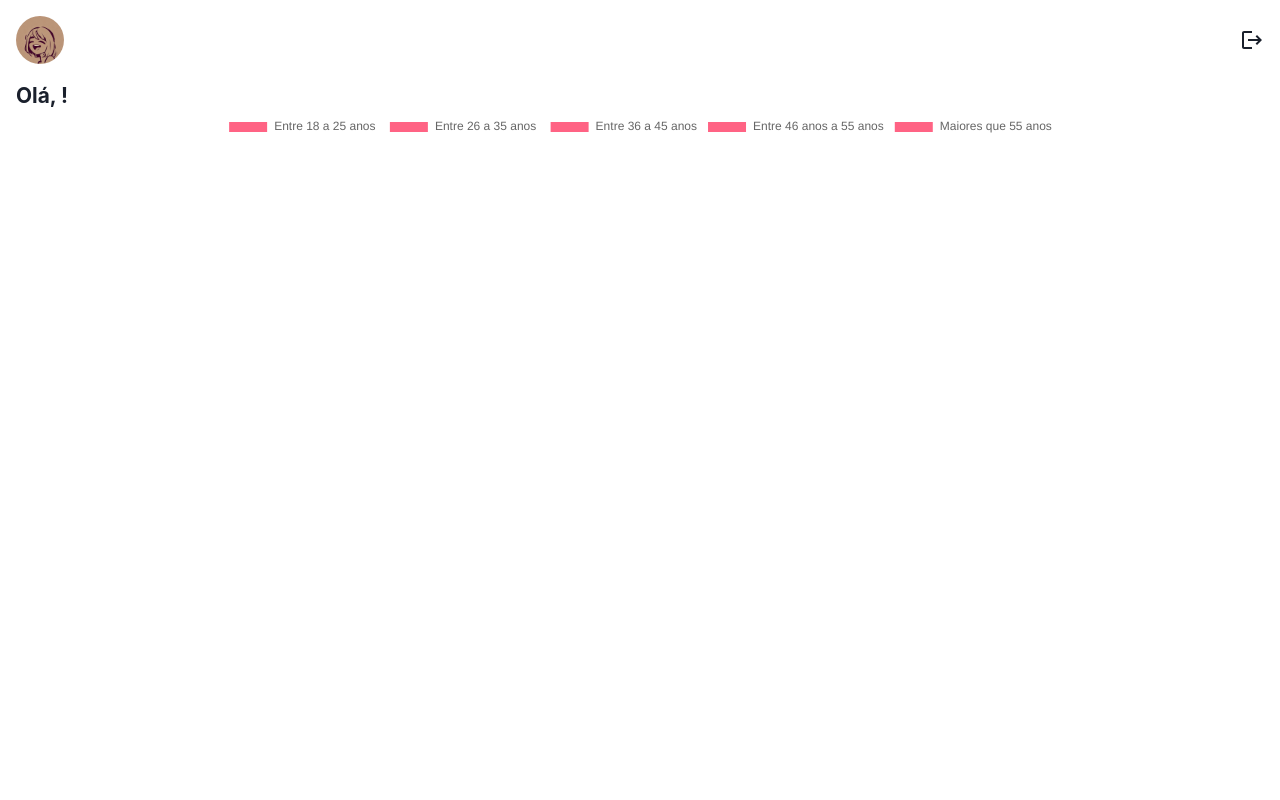
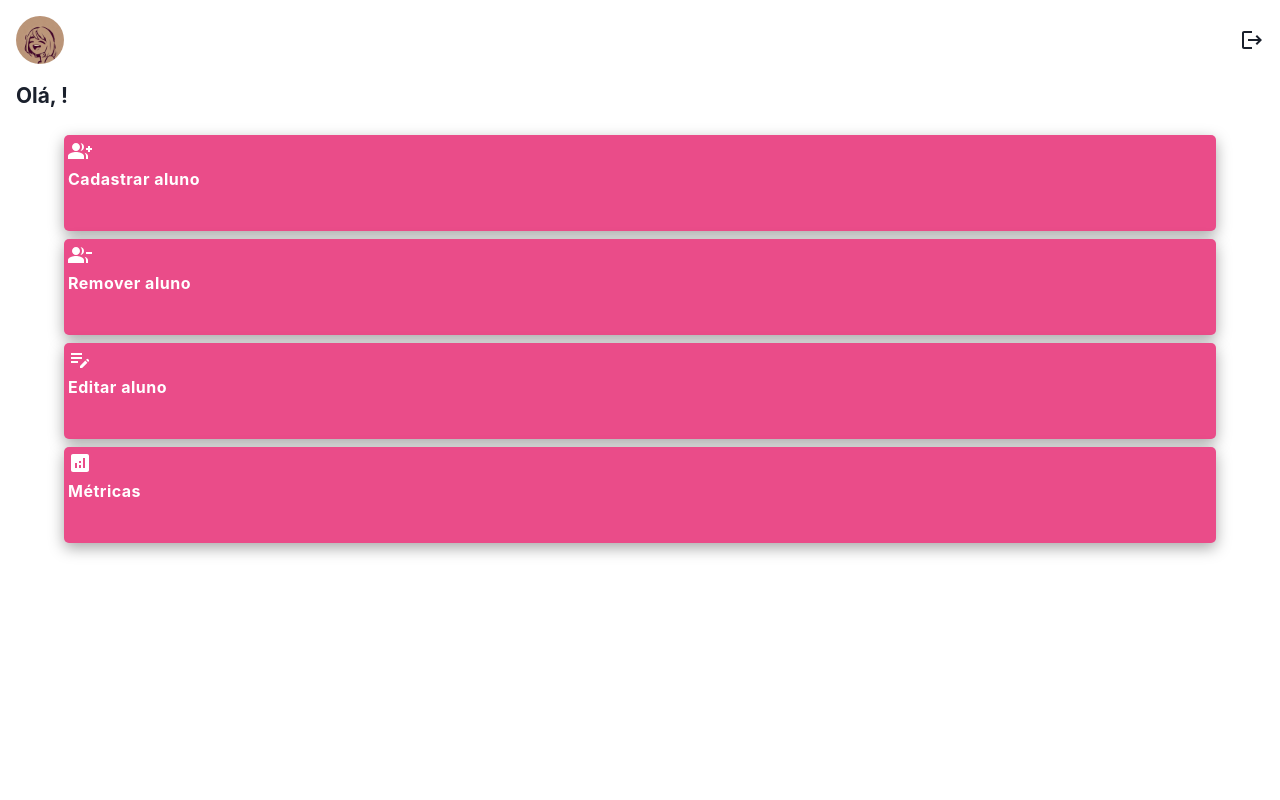
Before and after one commit to carlinaceo28/fullstack-test, a React (Vite) app in the folder client/: page /home/1 in a window 1280 px wide. Shown: the top 800 px of the page. Built offline with nearby package versions, Linux system fonts and the light colour scheme; no server answers.

Commit message:
correcao do layout da home, criacao de page especifica para o Chart

```diff
--- a/client/src/App.tsx
+++ b/client/src/App.tsx
@@ -9,6 +9,7 @@ import Home from "./pages/home/Home";
 import CadastrarAluno from "./pages/cadastrarAluno/CadastrarAluno";
 import RemoverAluno from "./pages/removerAluno/RemoverAluno";
 import EditarAluno from "./pages/editarAluno/EditarAluno";
+import Metricas from "./pages/metricas/Metricas";
 
 function App() {
   return (
@@ -22,6 +23,8 @@ function App() {
             <Route path="/cadastrarAluno/:_id" element={<CadastrarAluno />} />
             <Route path="/removerAluno/:_id" element={<RemoverAluno />} />
             <Route path="/editarAluno/:_id" element={<EditarAluno />} />
+            <Route path="/minhasMetricas/:_id" element={<Metricas />} />
+
             <Route path="*" element={<h1>Nada</h1>} />
           </Routes>
         </BrowserRouter>
--- a/client/src/components/chart/Chart.tsx
+++ b/client/src/components/chart/Chart.tsx
@@ -4,45 +4,10 @@ import { Doughnut } from "react-chartjs-2";
 import axios from "axios";
 ChartJS.register(ArcElement, Tooltip, Legend);
 interface IAlunoData {
-  faixa: string;
-  quantidade: number;
-  porcentagem: number;
+  alunos: { faixa: string; quantidade: number; porcentagem: number }[];
 }
-const Chart = () => {
-  const [alunos, setAlunos] = useState<IAlunoData[]>([]);
 
-  useEffect(() => {
-    const getFilteredData = () => {
-      new Promise((resolve, reject) => {
-        resolve(localStorage.getItem("userData"));
-      })
-        .then(async (response: any) => {
-          const parsedInfoFromStorage = JSON.parse(response);
-
-          await axios
-            .get("http://localhost:5000/alunosFiltrados", {
-              headers: {
-                Authorization: "Bearer " + parsedInfoFromStorage?.token,
-              },
-            })
-            .then((res) => {
-              setAlunos(res?.data);
-            })
-            .catch((error) => {
-              console.error(
-                "Erro ao buscar alunos filtrados",
-                error?.response?.message
-              );
-            });
-        })
-        .catch((error) => {
-          console.error("error", error);
-        });
-    };
-
-    getFilteredData();
-  }, []);
-
+const Chart = ({ alunos }: IAlunoData) => {
   const data = {
     labels: [
       "Entre 18 a 25 anos ",
--- a/client/src/components/homeBoxs/HomeBoxsComponent.tsx
+++ b/client/src/components/homeBoxs/HomeBoxsComponent.tsx
@@ -4,7 +4,7 @@ import {
   MdGroupAdd,
   MdGroupRemove,
   MdOutlineEditNote,
-  MdOutlineManageAccounts,
+  MdAnalytics,
 } from "react-icons/md";
 import { useNavigate, useParams } from "react-router-dom";
 
@@ -42,7 +42,7 @@ const HomeBoxsComponent = () => {
             />
           )}
           {info.id == 4 && (
-            <MdOutlineManageAccounts
+            <MdAnalytics
               className={styles.homeBoxsComponentIcon}
               size={32}
               color={"#ffffff"}
--- a/client/src/components/homeBoxs/homeBox.module.scss
+++ b/client/src/components/homeBoxs/homeBox.module.scss
@@ -9,20 +9,16 @@
 }
 
 .homeBoxsComponentBox {
-  width: 96px;
+  width: 90%;
   height: 96px;
   background-color: #ea4c89;
   border-radius: 5px;
-  flex-basis: 48%;
   box-shadow: rgba(0, 0, 0, 0.35) 0px 5px 15px;
-  position: relative;
 }
 
 .homeBoxsComponentP {
   color: #ffffff;
   font-size: 1rem;
-  position: absolute;
-  bottom: 0;
   padding: 0 4px;
   font-weight: bold;
   letter-spacing: 0.5px;
--- a/client/src/const/HomeBoxs.ts
+++ b/client/src/const/HomeBoxs.ts
@@ -2,5 +2,5 @@ export const HomeBoxs = [
   { id: 1, label: "Cadastrar aluno", slug: "cadastrarAluno" },
   { id: 2, label: "Remover aluno", slug: "removerAluno" },
   { id: 3, label: "Editar aluno", slug: "editarAluno" },
-  { id: 4, label: "Meus Alunos", slug: "meusAlunos" }
+  { id: 4, label: "Métricas", slug: "minhasMetricas" }
 ]
--- a/client/src/pages/home/Home.tsx
+++ b/client/src/pages/home/Home.tsx
@@ -1,13 +1,11 @@
 import styles from "./home.module.scss";
 import HomeHeader from "../../components/homeHeader/HomeHeader";
-import Chart from "../../components/chart/Chart";
 import HomeBoxsComponent from "../../components/homeBoxs/HomeBoxsComponent";
 
 const Home = () => {
   return (
     <main className={styles.homeContainerMain}>
       <HomeHeader />
-      <Chart />
       <HomeBoxsComponent />
     </main>
   );
--- /dev/null
+++ b/client/src/pages/metricas/Metricas.tsx
@@ -0,0 +1,91 @@
+import React, { useEffect, useState } from "react";
+import Chart from "../../components/chart/Chart";
+import HomeHeader from "../../components/homeHeader/HomeHeader";
+import {
+  Table,
+  Thead,
+  Tbody,
+  Tfoot,
+  Tr,
+  Th,
+  Td,
+  TableCaption,
+  TableContainer,
+} from "@chakra-ui/react";
+import axios from "axios";
+
+interface IAlunoData {
+  faixa: string;
+  quantidade: number;
+  porcentagem: number;
+}
+
+const Metricas = () => {
+  const [alunos, setAlunos] = useState<IAlunoData[]>([]);
+
+  useEffect(() => {
+    const getFilteredData = () => {
+      new Promise((resolve) => {
+        resolve(localStorage.getItem("userData"));
+      })
+        .then(async (response: any) => {
+          const parsedInfoFromStorage = JSON.parse(response);
+
+          await axios
+            .get("http://localhost:5000/alunosFiltrados", {
+              headers: {
+                Authorization: "Bearer " + parsedInfoFromStorage?.token,
+              },
+            })
+            .then((res) => {
+              setAlunos(res?.data);
+            })
+            .catch((error) => {
+              console.error(
+                "Erro ao buscar alunos filtrados",
+                error?.response?.message
+              );
+            });
+        })
+        .catch((error) => {
+          console.error("error", error);
+        });
+    };
+
+    getFilteredData();
+  }, []);
+  return (
+    <div>
+      <HomeHeader />
+      <Chart alunos={alunos} />
+
+      <TableContainer>
+        <Table variant="simple">
+          <TableCaption>Informações sobre os alunos</TableCaption>
+          <Thead>
+            <Tr>
+              <Th>Label</Th>
+              <Th>Quantidade</Th>
+              <Th>Porcentagem</Th>
+            </Tr>
+          </Thead>
+          {alunos?.map((aluno, key) => (
+            <Tbody key={key}>
+              <Tr>
+                {aluno?.faixa === "55+" ? (
+                  <Td>{aluno?.faixa} anos</Td>
+                ) : (
+                  <Td>Entre {aluno?.faixa} anos</Td>
+                )}
+                <Td>{aluno?.quantidade}</Td>
+                <Td>{aluno?.porcentagem} %</Td>
+              </Tr>
+            </Tbody>
+          ))}
+        </Table>
+      </TableContainer>
+    </div>
+  );
+};
+
+export default Metricas;
```
